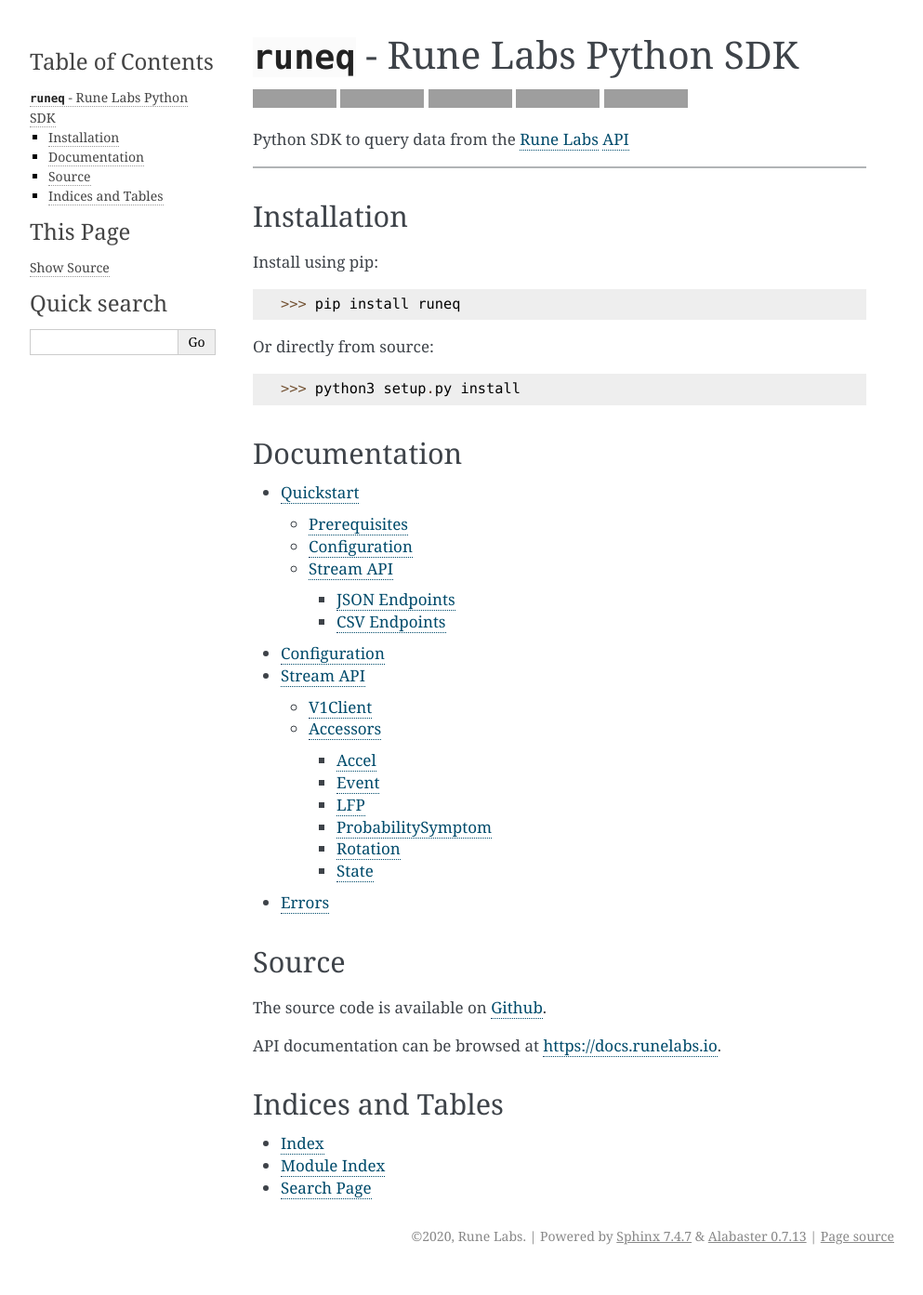
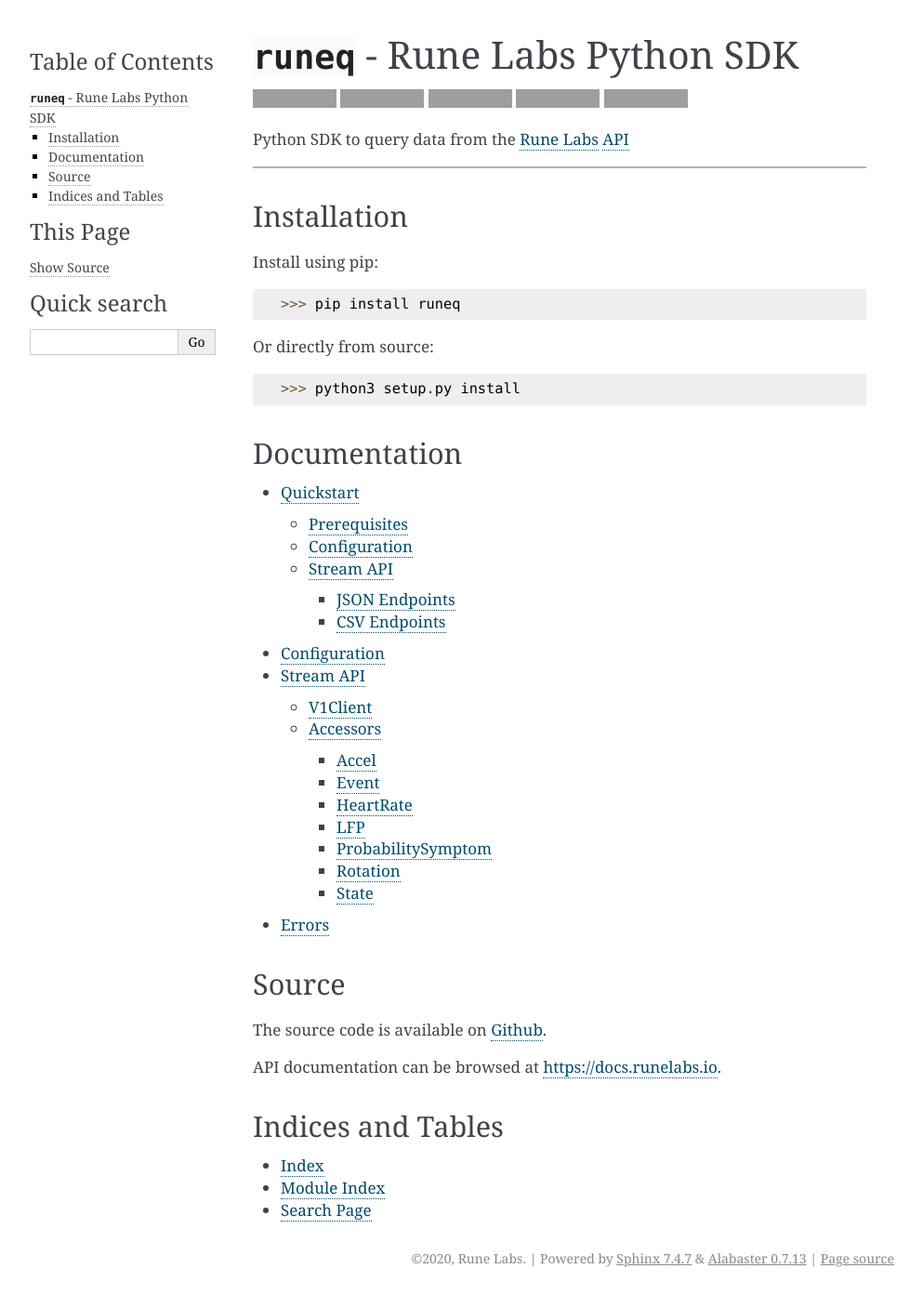
Before and after one commit to daeniel/rune-airdrop, a Sphinx documentation site: the page built from docs/index.rst, in a window 1280 px wide. Shown: the whole page at 93% size, without its empty margins (148-1141 px from the left). Built offline with Sphinx 7.4.7, drawn with Linux system fonts in a browser that asks for light colours; before the commit the page ends 1369 px from its top, so only the background shows below that; grey boxes are pictures that could not be loaded.

Commit message:
add heartRate to docs (#10)
* add heartRate to docs

* fixed warning

```diff
--- a/docs/pages/stream.rst
+++ b/docs/pages/stream.rst
@@ -32,6 +32,12 @@ Event
    :members:
    :inherited-members:
 
+HeartRate
+*********
+.. autoclass:: HeartRate
+   :members:
+   :inherited-members:
+
 LFP
 ***
 
```
